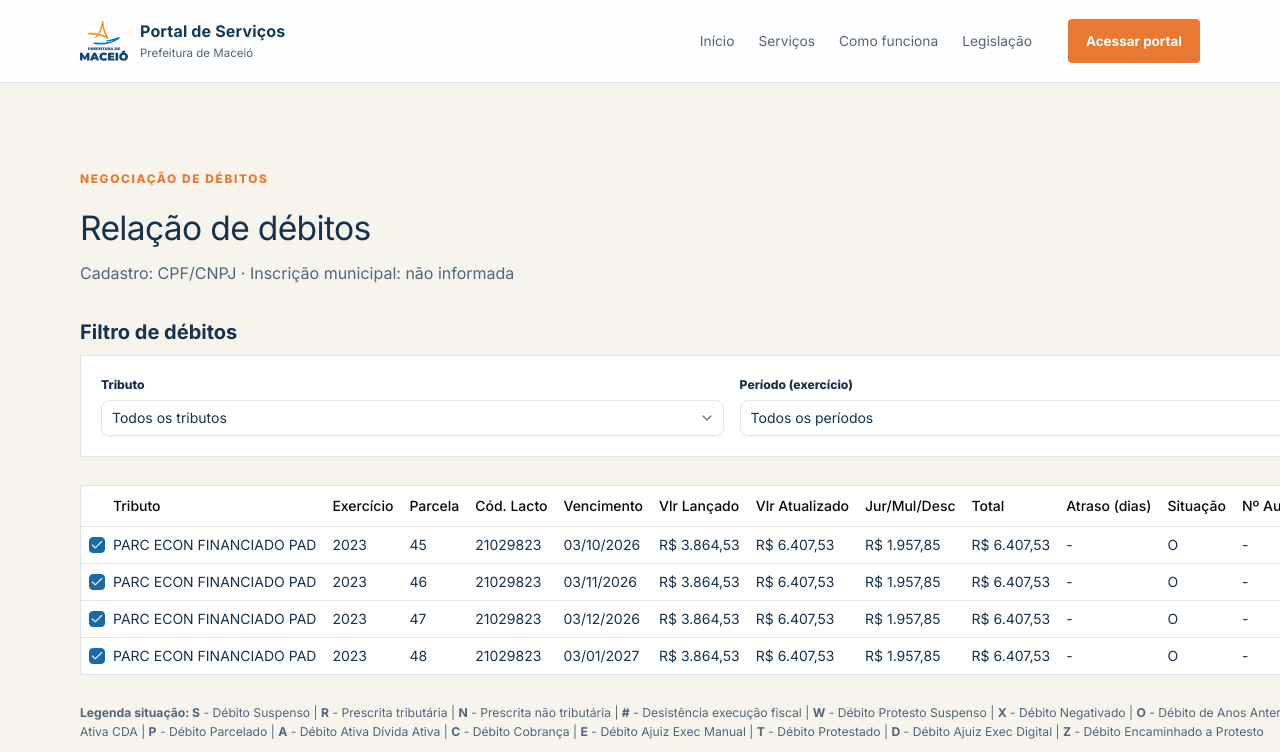
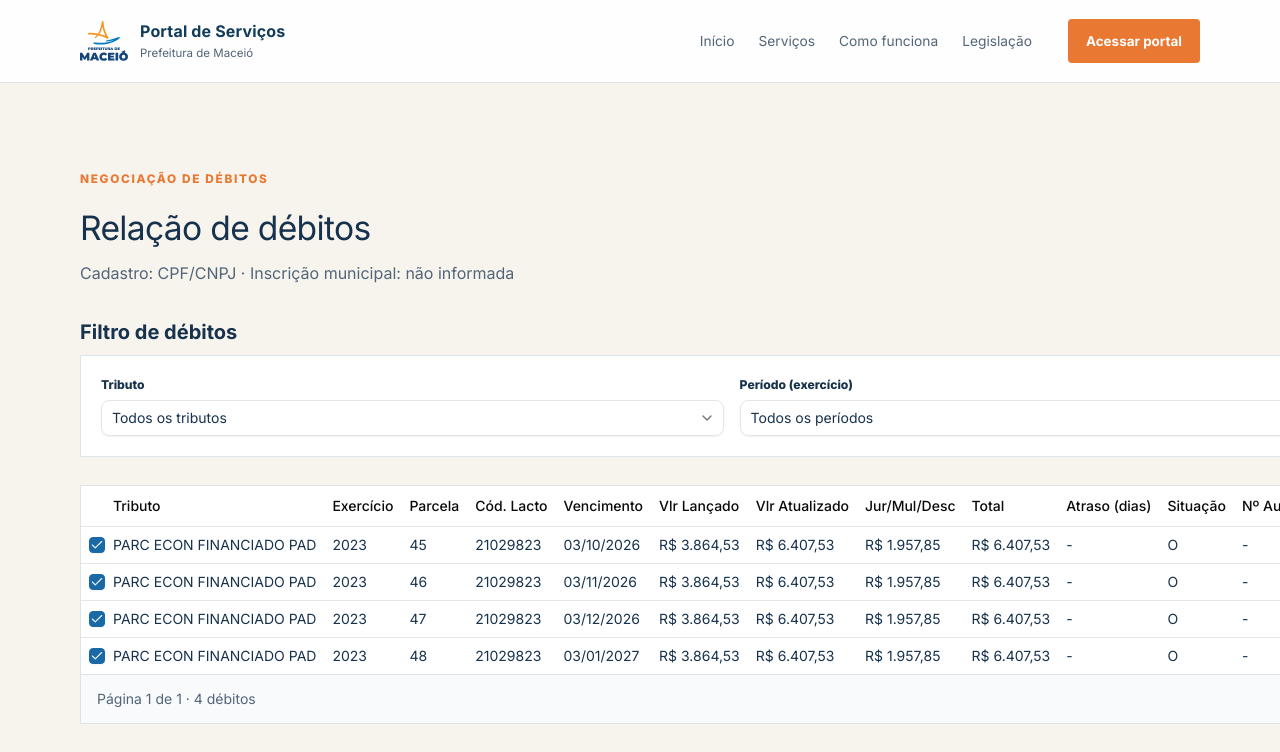
Before and after one commit to bezerrarodrigo/portal-parcelamento-mcz, a Next.js app: page /negociacao in a window 1280 px wide. Shown: the top 752 px of the page. Built offline with nearby package versions, Linux system fonts and the light colour scheme.

Commit message:
feat: implementar paginação na tabela de débitos

```diff
--- a/app/negociacao/components/tabela-debitos.tsx
+++ b/app/negociacao/components/tabela-debitos.tsx
@@ -1,8 +1,11 @@
 'use client';
 
+import { useState } from 'react';
+import { CaretLeft, CaretRight } from '@phosphor-icons/react';
 import type { Debito } from '@/lib/mock-debitos';
 import { formatCurrency, formatDate } from '@/lib/formatters';
 import { Checkbox } from '@/components/ui/checkbox';
+import { Button } from '@/components/ui/button';
 import {
   Table,
   TableBody,
@@ -11,6 +14,7 @@ import {
   TableHeader,
   TableRow,
 } from '@/components/ui/table';
+import { ChevronLeft, ChevronRight } from 'lucide-react';
 
 interface TabelaDebitosProps {
   debitos: Debito[];
@@ -18,13 +22,27 @@ interface TabelaDebitosProps {
   onToggle: (id: string) => void;
 }
 
+const ITENS_POR_PAGINA = 10;
+
 export default function TabelaDebitos({
   debitos,
   selecionados,
   onToggle,
 }: TabelaDebitosProps) {
+  const [pagina, setPagina] = useState(1);
+
+  const totalPaginas = Math.max(
+    1,
+    Math.ceil(debitos.length / ITENS_POR_PAGINA),
+  );
+  const paginaAtual = Math.min(pagina, totalPaginas);
+
+  const inicio = (paginaAtual - 1) * ITENS_POR_PAGINA;
+  const debitosPagina = debitos.slice(inicio, inicio + ITENS_POR_PAGINA);
+
   return (
-    <div className='overflow-x-auto border border-line bg-white'>
+    <div className='border border-line bg-white'>
+      <div className='overflow-x-auto'>
         <Table>
           <TableHeader>
             <TableRow>
@@ -44,7 +62,7 @@ export default function TabelaDebitos({
             </TableRow>
           </TableHeader>
           <TableBody>
-          {debitos.map((debito) => (
+            {debitosPagina.map((debito) => (
               <TableRow key={debito.id}>
                 <TableCell>
                   <Checkbox
@@ -60,7 +78,9 @@ export default function TabelaDebitos({
                 <TableCell>{formatDate(debito.vencimento)}</TableCell>
                 <TableCell>{formatCurrency(debito.valorLancado)}</TableCell>
                 <TableCell>{formatCurrency(debito.valorAtualizado)}</TableCell>
-              <TableCell>{formatCurrency(debito.jurosMultaDesconto)}</TableCell>
+                <TableCell>
+                  {formatCurrency(debito.jurosMultaDesconto)}
+                </TableCell>
                 <TableCell>{formatCurrency(debito.total)}</TableCell>
                 <TableCell>{debito.atrasoDias ?? '-'}</TableCell>
                 <TableCell>{debito.situacao}</TableCell>
@@ -77,5 +97,42 @@ export default function TabelaDebitos({
           </TableBody>
         </Table>
       </div>
+      {debitos.length > 0 && (
+        <div className='flex items-center justify-between gap-3 border-t border-line px-4 py-2 bg-gray-50'>
+          <span className='text-sm text-ink-soft'>
+            Página {paginaAtual} de {totalPaginas} · {debitos.length}{' '}
+            {debitos.length === 1 ? 'débito' : 'débitos'}
+          </span>
+          <div className='flex items-center gap-2'>
+            <Button
+              variant='outline'
+              size='icon-sm'
+              onClick={() =>
+                setPagina((atual) =>
+                  Math.max(1, Math.min(atual, totalPaginas) - 1),
+                )
+              }
+              disabled={paginaAtual === 1}
+              aria-label='Página anterior'
+            >
+              <ChevronLeft />
+            </Button>
+            <Button
+              variant='outline'
+              size='icon-sm'
+              onClick={() =>
+                setPagina((atual) =>
+                  Math.min(totalPaginas, Math.min(atual, totalPaginas) + 1),
+                )
+              }
+              disabled={paginaAtual === totalPaginas}
+              aria-label='Próxima página'
+            >
+              <ChevronRight />
+            </Button>
+          </div>
+        </div>
+      )}
+    </div>
   );
 }
```
Lines whose indentation alone changed are shown as unchanged.
